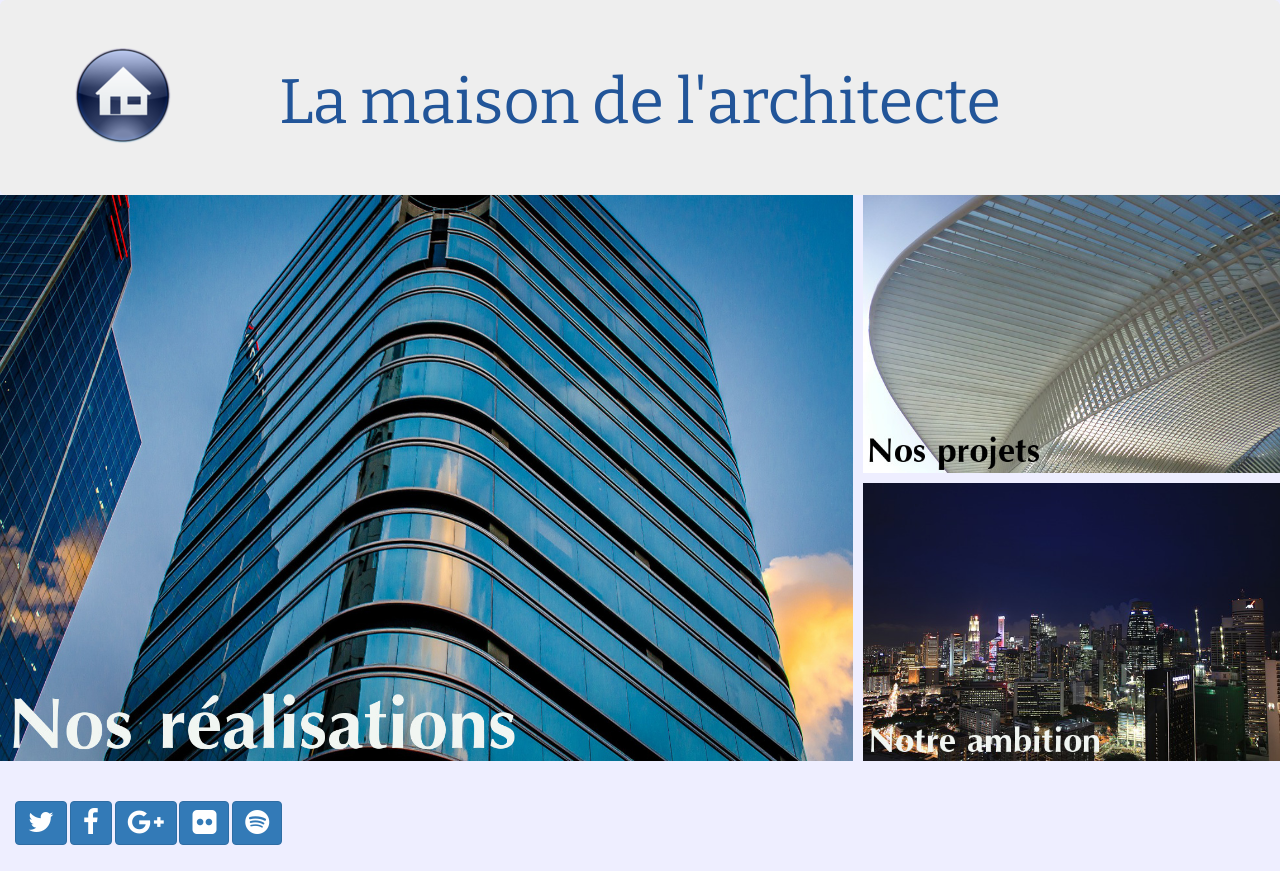
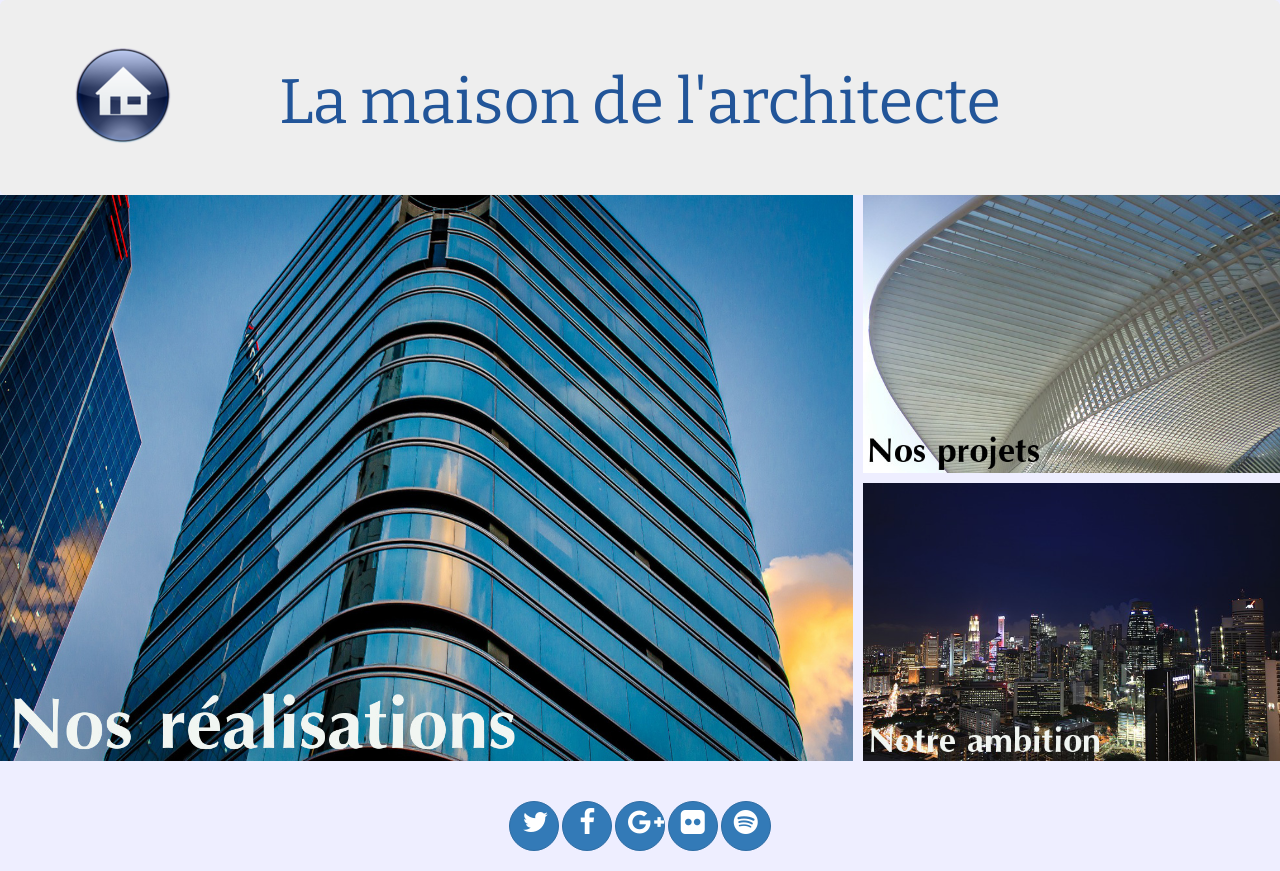
Before and after one commit to ymenace/mon_projet, a plain HTML site: page index.html in a window 1280 px wide. Before the commit the page ends 845 px from the top, so only its background shows below. Drawn offline with nearby package versions, Linux system fonts and the light colour scheme.

Commit message:
Modification du pied de page.

```diff
--- a/index.html
+++ b/index.html
@@ -41,6 +41,17 @@
 	/* marge */
       nav {
         margin-bottom:30px;
+      }
+
+	/* marge en bas */
+      footer {
+        margin-bottom:20px;
+      }
+       /* boutons ronds */
+      footer .btn {
+        width: 50px;
+        height: 50px;
+        border-radius: 25px;
       }
 
       /* Styles pour les smartphones */
@@ -95,7 +106,7 @@
         </div>
       </nav>
 
-    <footer>
+    <footer class="row text-center">
         <a class="btn btn-primary" href="#"><i class="fa fa-twitter fa-2x"></i></a>
         <a class="btn btn-primary" href="#"><i class="fa fa-facebook fa-2x"></i></a>
         <a class="btn btn-primary" href="#"><i class="fa fa-google-plus fa-2x"></i></a>
```
Lines whose indentation alone changed are shown as unchanged.
